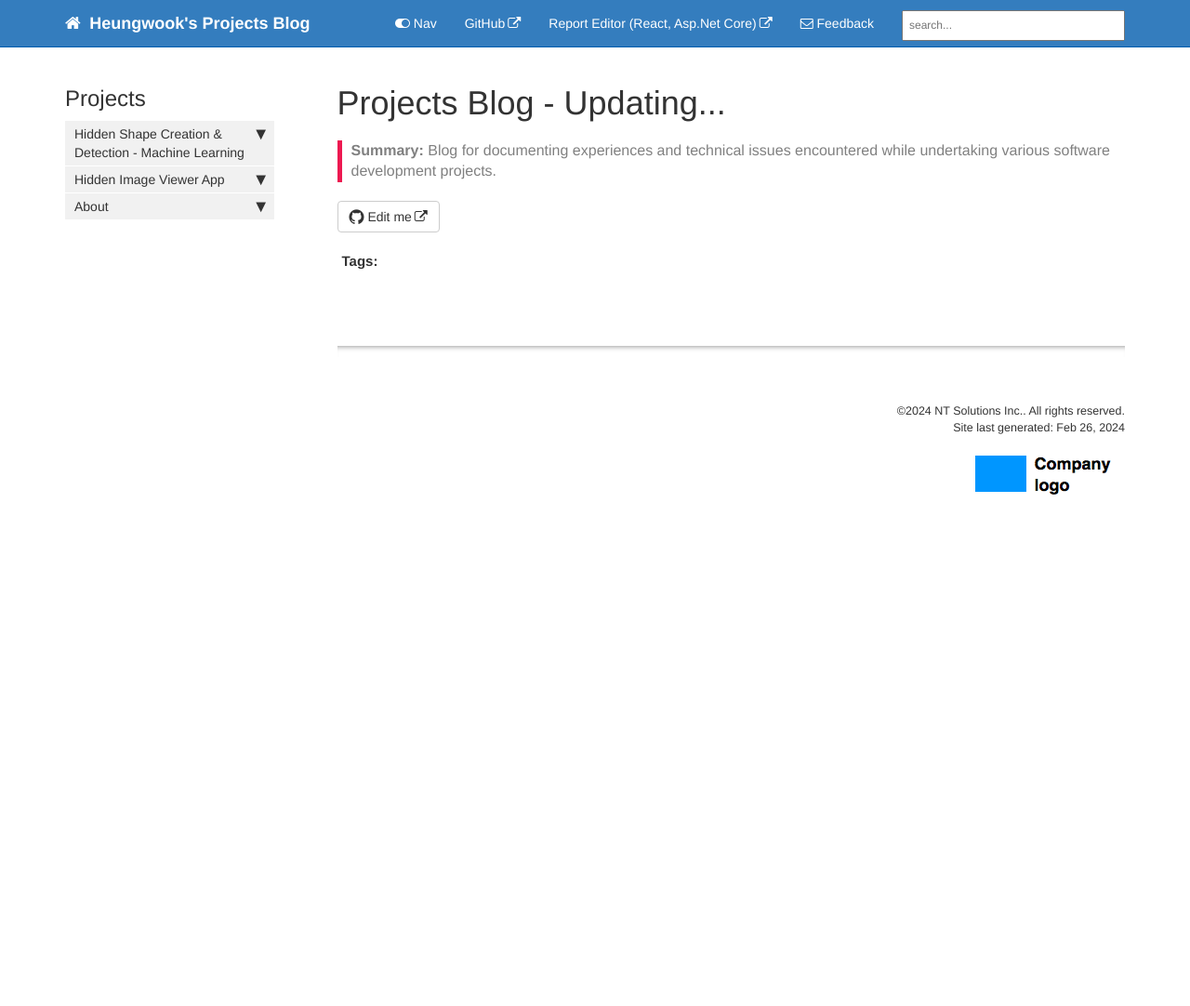
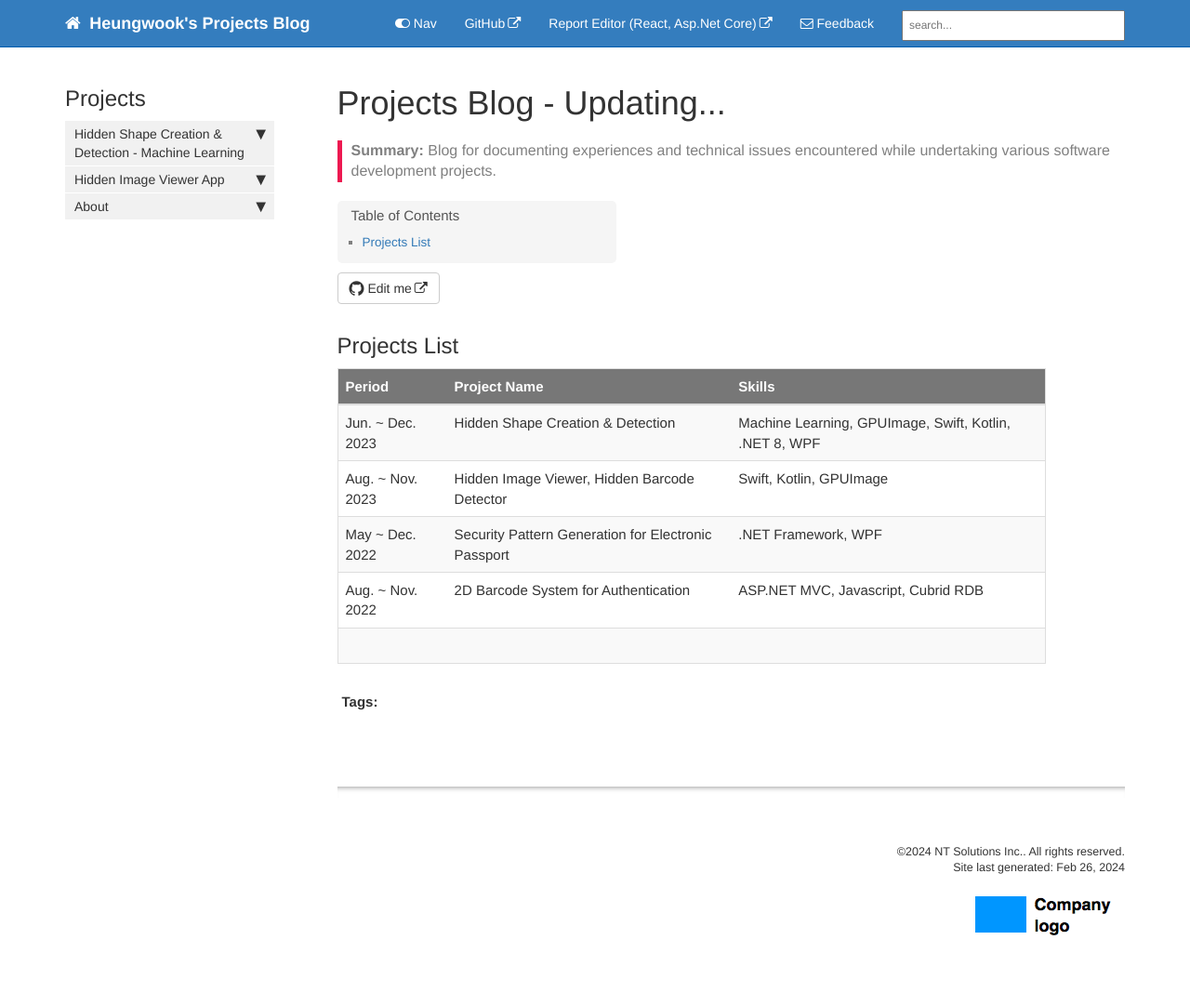
Before and after one commit to heungwook/heungwook.github.io, a Jekyll site: the page built from index.md, in a window 1280 px wide. Shown: the whole page at 93% size. Built offline with Jekyll 4.4.1, drawn with Linux system fonts in a browser that asks for light colours; comment, search, counter and statistics services are not loaded; before the commit the page ends 900 px from its top, so only the background shows below that.

Commit message:
20240227 0726

```diff
--- a/index.md
+++ b/index.md
@@ -7,9 +7,15 @@ permalink: index.html
 summary: Blog for documenting experiences and technical issues encountered while undertaking various software development projects.
 ---
 
+## Projects List
 
-
-
+|Period|Project Name|Skills|
+|------|------------|------|
+|Jun. ~ Dec. 2023|Hidden Shape Creation & Detection|Machine Learning, GPUImage, Swift, Kotlin, .NET 8, WPF|
+|Aug. ~ Nov. 2023|Hidden Image Viewer, Hidden Barcode Detector|Swift, Kotlin, GPUImage|
+|May ~ Dec. 2022|Security Pattern Generation for Electronic Passport|.NET Framework, WPF|
+|Aug. ~ Nov. 2022|2D Barcode System for Authentication|ASP.NET MVC, Javascript, Cubrid RDB|
+||||
 
 
 
```
